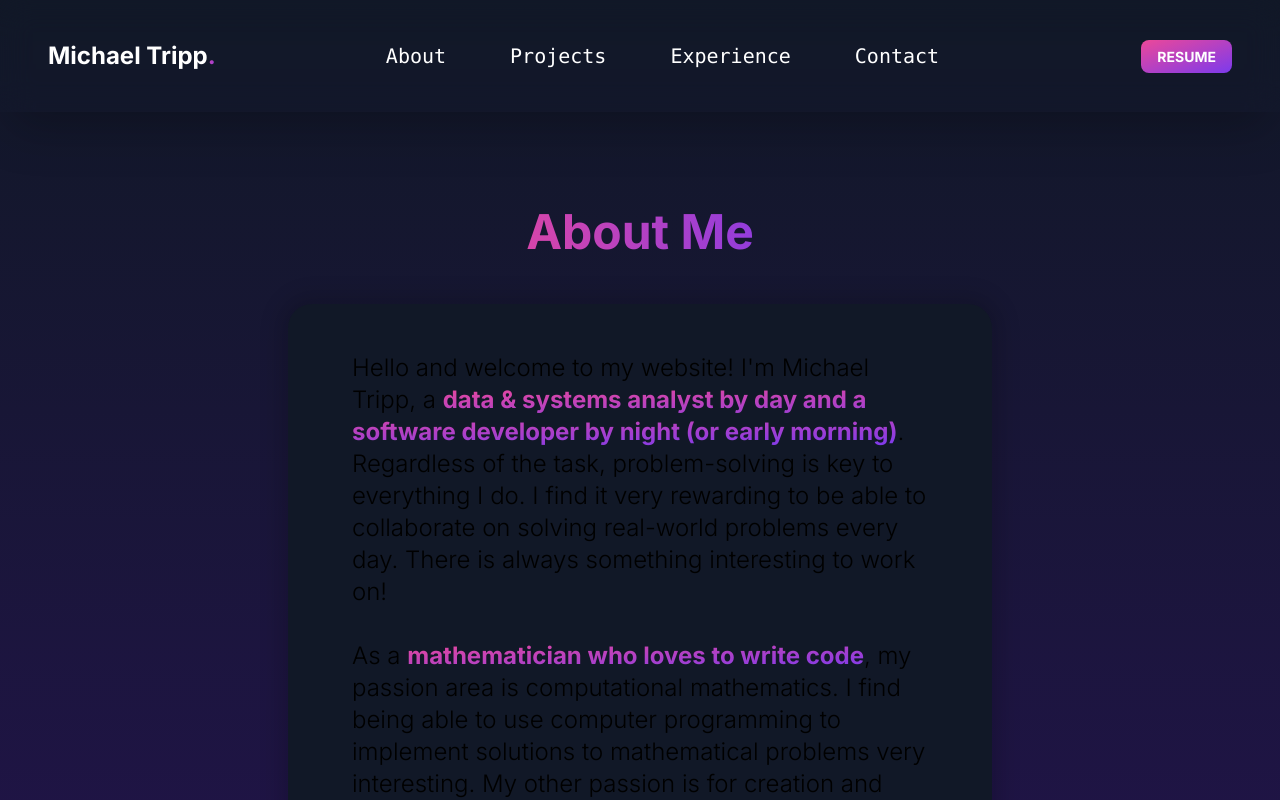
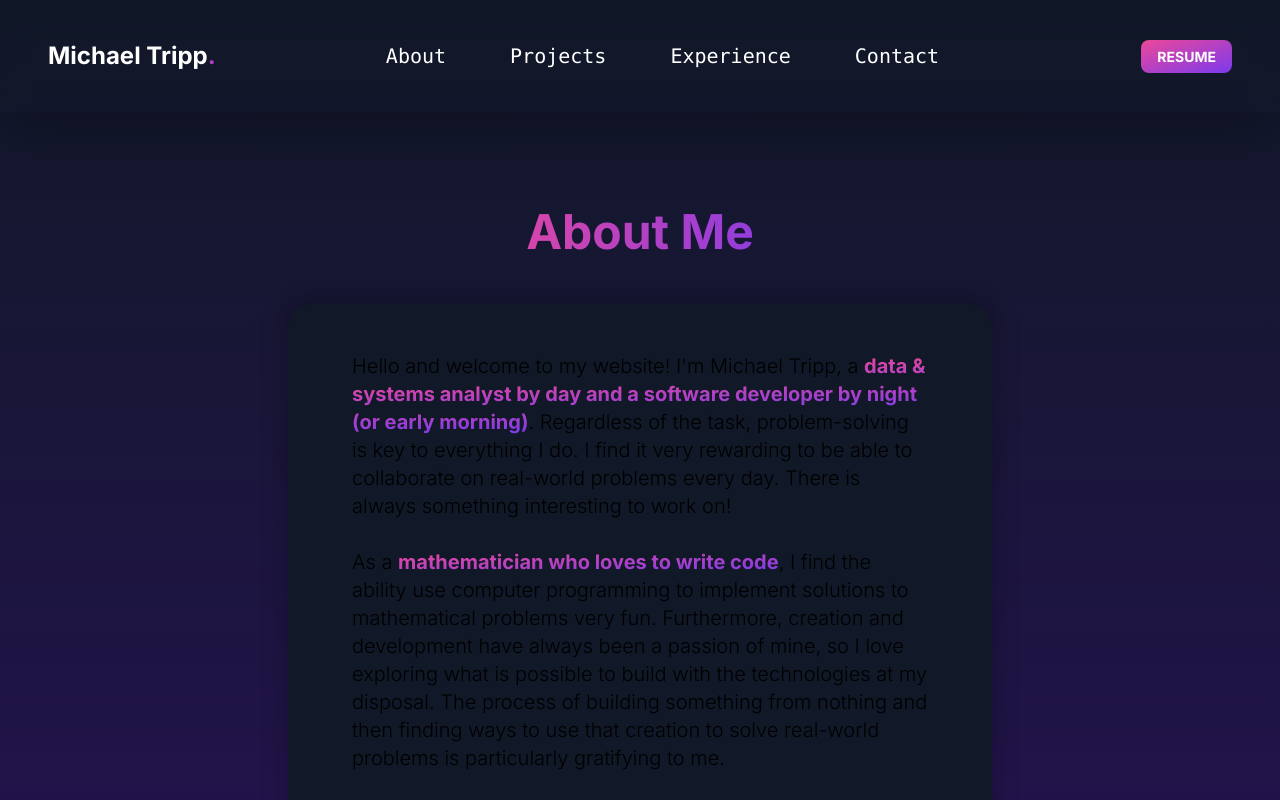
Before and after one commit to mctripp10/mctripp10.github.io, a Next.js app: page /about in a window 1280 px wide. Shown: the top 800 px of the page. Built offline with nearby package versions, Linux system fonts and the light colour scheme.

Commit message:
Remove tag colors + update about text
Changed all tag colors to bg-slate-700 to match better aesthetically.

Changed wording in about paragraph.

```diff
--- a/app/about/page.js
+++ b/app/about/page.js
@@ -22,21 +22,21 @@ export default function About() {
             </h1>
             <div className="mb-20 xl:mx-32 rounded-3xl bg-gray-900 shadow-[0px_0px_20px_10px_#00000024]">
               <div className="mx-16 my-12">
-                <p className="text-2xl font-light text-left mt-8">
+                <p className="text-xl font-light text-left mt-8">
                   Hello and welcome to my website! I&apos;m Michael Tripp, a {' '}
                   <span className="font-bold bg-gradient-to-br from-pink-500 to-violet-600 text-transparent bg-clip-text">
                   data & systems analyst by day and a software developer by night (or early morning)
                   </span>.
-                  Regardless of the task, problem-solving is key to everything I do. I find it very rewarding to be able to collaborate on solving
+                  Regardless of the task, problem-solving is key to everything I do. I find it very rewarding to be able to collaborate on
                   real-world problems every day. There is always something interesting to work on! <br /><br />
 
                   As a {' '}
                   <span className="font-bold bg-gradient-to-br from-pink-500 to-violet-600 text-transparent bg-clip-text">
                   mathematician who loves to write code
                   </span>
-                  , my passion area is computational mathematics. I find being able to use computer programming to
-                  implement solutions to mathematical problems very interesting. My other passion is for creation and development. I love the process
-                  of creating something from nothing and then (hopefully) using that creation to solve some problem. <br /><br />
+                  , I find the ability use computer programming to implement solutions to mathematical problems very fun.
+                  Furthermore, creation and development have always been a passion of mine, so I love exploring what is possible to build with the technologies at my disposal.
+                  The process of building something from nothing and then finding ways to use that creation to solve real-world problems is particularly gratifying to me. <br /><br />
 
                   Prior to my work as a data analyst, I worked as a desktop support student tech for Westminster College&apos;s ITS department for almost the entirety of my college career.
                   I graduated from Westminster College in May 2023 with a {' '}
--- a/components/Tag.jsx
+++ b/components/Tag.jsx
@@ -16,8 +16,8 @@ const tagColor = {
 
 const Tag = ({ name }) => {
     return (
-        <div className={`flex h-6 rounded-md ${tagColor[name]} bg-fu`}>
-            <div className="m-auto px-3 text-xs text-black">
+        <div className={`flex h-6 rounded-md bg-slate-700 bg-fu`}>
+            <div className="m-auto px-3 text-xs">
                 {name}
             </div>
         </div>
```
